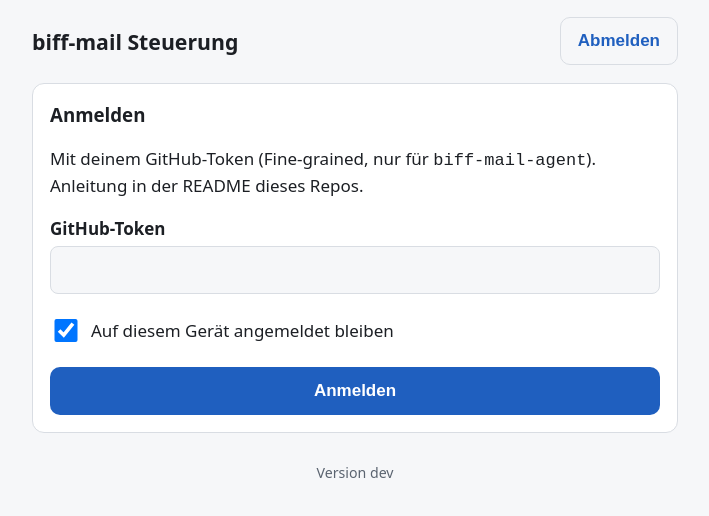
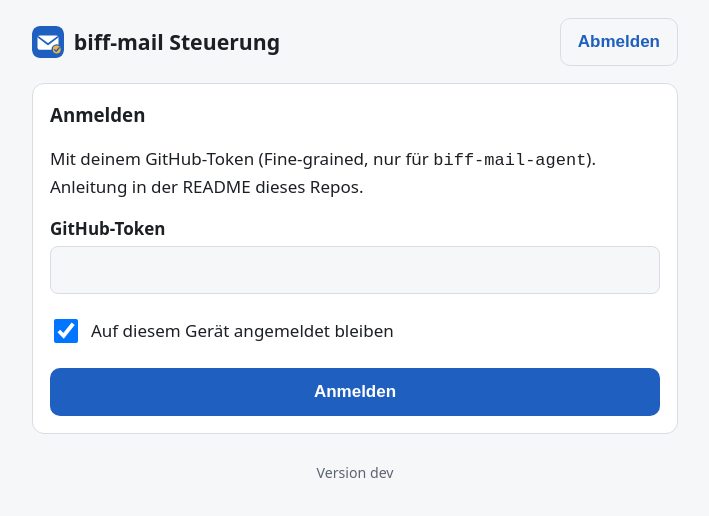
Before and after one commit to Flohman-AI/biff-mail-steuerung, a website: page index.html in a window 1280 px wide. Shown: the whole page, without its empty margins (285-994 px from the left). Drawn offline with Linux system fonts and the light colour scheme.

Commit message:
Logo und App-Symbol für die Steuerseite (Closes Flohman-AI/biff-mail-agent#51)
- logo.svg, Apple-Touch-Icon, PNG-Icons und Web-App-Manifest
- Favicon/Icons im Kopf von index.html, Logo neben dem Titel
- Deploy kopiert die neuen Dateien mit

Co-Authored-By: Claude Sonnet 5.5 <noreply@anthropic.com>
Claude-Session: https://claude.ai/code/session_012vtFpQoRRxPLfhbzQAhpWt

```diff
--- a/index.html
+++ b/index.html
@@ -9,12 +9,16 @@
   <meta name="robots" content="noindex, nofollow">
   <meta name="color-scheme" content="light dark">
   <title>biff-mail Steuerung</title>
+  <meta name="theme-color" content="#1f5fbf">
+  <link rel="icon" type="image/svg+xml" href="logo.svg">
+  <link rel="apple-touch-icon" href="apple-touch-icon.png">
+  <link rel="manifest" href="manifest.webmanifest">
   <link rel="stylesheet" href="style.css?v=__VERSION__">
   <script type="module" src="app.js?v=__VERSION__"></script>
 </head>
 <body>
   <header class="kopf">
-    <h1>biff-mail Steuerung</h1>
+    <h1><img class="logo" src="logo.svg" alt="" width="32" height="32"> biff-mail Steuerung</h1>
     <button id="abmelden" class="knopf knopf-leise" type="button" hidden>Abmelden</button>
   </header>
 
--- a/style.css
+++ b/style.css
@@ -246,3 +246,5 @@ details { margin-top: 1rem; }
   max-height: 60vh;
   overflow: auto;
 }
+
+.logo { vertical-align: -0.45rem; border-radius: 8px; margin-right: 0.25rem; }
```
Also changed, not shown: .github/workflows/deploy.yml, apple-touch-icon.png (added), icon-192.png (added), icon-512.png (added), logo.svg (added), manifest.webmanifest (added).
